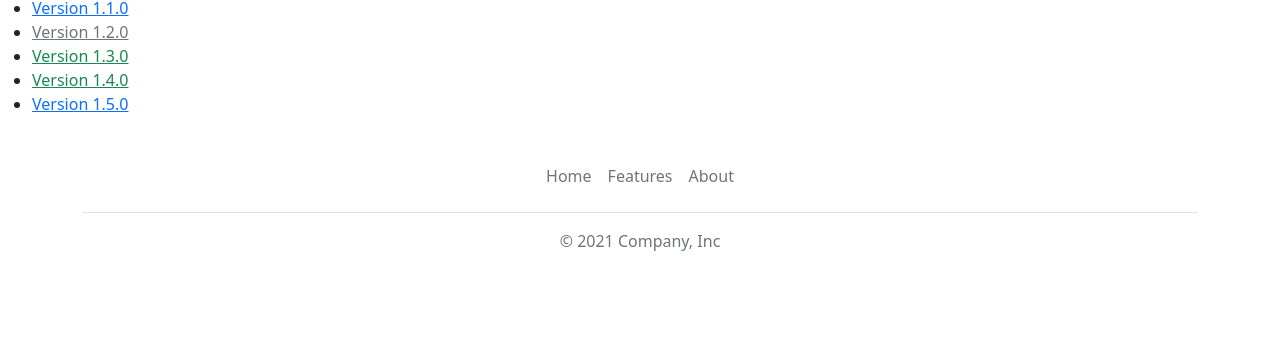
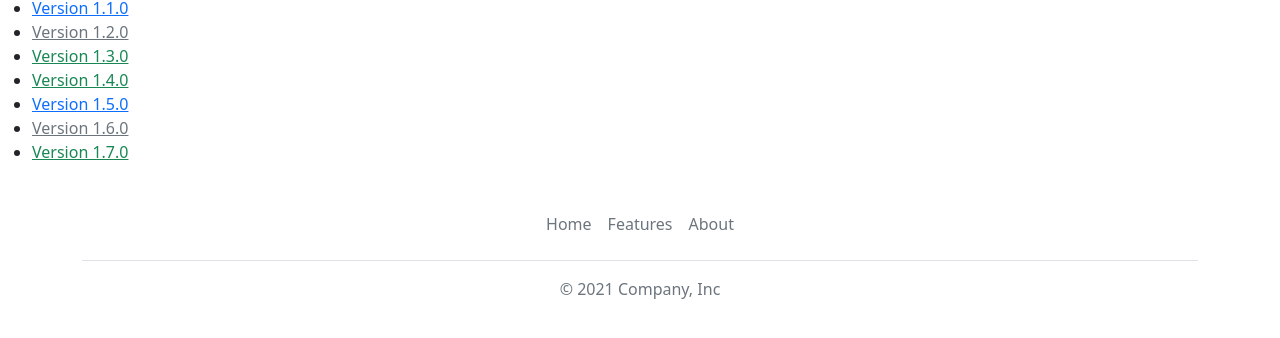
Before and after one commit to xURONx/uronencryptor, a plain HTML site: page part.html in a window 1280 px wide. Shown: the part 124-462 px from the top of the page. Drawn offline with nearby package versions, Linux system fonts and the light colour scheme.

Commit message:
new version add

```diff
--- a/part.html
+++ b/part.html
@@ -53,6 +53,8 @@
     <li><a href="https://u.pcloud.link/publink/show?code=XZLkc0VZ2HNvrDnvaCXg9QK0h7OisVmndbjk" class="link-success">Version 1.3.0</a></li>
     <li><a href="https://u.pcloud.link/publink/show?code=XZmyc0VZpfhooYT38TzWV2SDxcf1VbYtwYLk" class="link-success">Version 1.4.0</a></li>
     <li><a href="https://u.pcloud.link/publink/show?code=XZMuD5VZGaCOiXDp9tk5zlL9YEGQARbiMvyV" class="link-primary">Version 1.5.0</a></li>
+    <li><a href="https://u.pcloud.link/publink/show?code=XZ86pfVZFubavXttRe4y3vVxnHn29zjduCoX" class="link-secondary">Version 1.6.0</a></li>
+    <li><a href="https://u.pcloud.link/publink/show?code=XZVvKWVZe3V26N6SR6hRyAnxJwJes4Bdh8ik" class="link-success">Version 1.7.0</a></li>
   </ul>
   <div class="container">
     <footer class="py-3 my-4">
```
